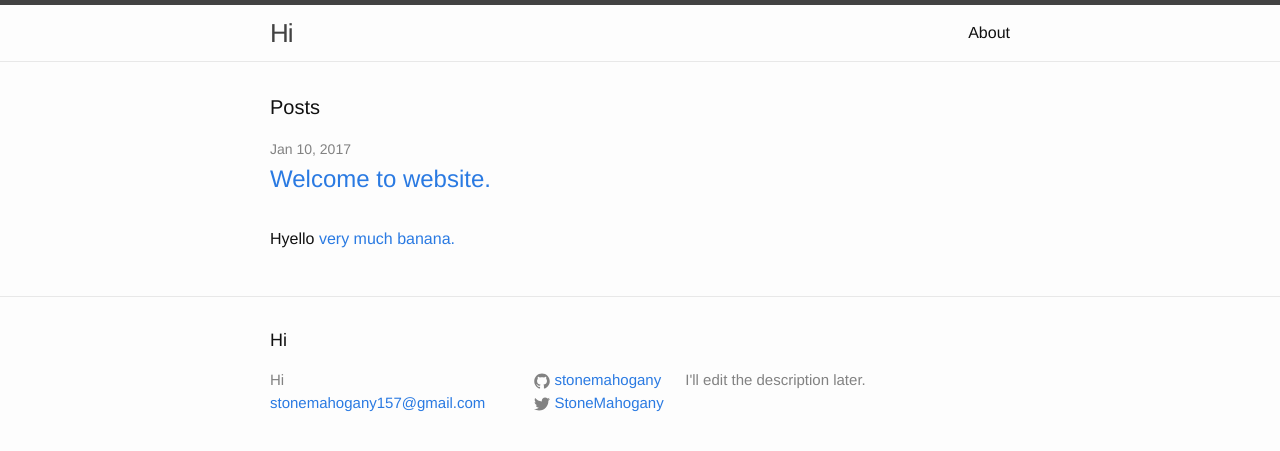
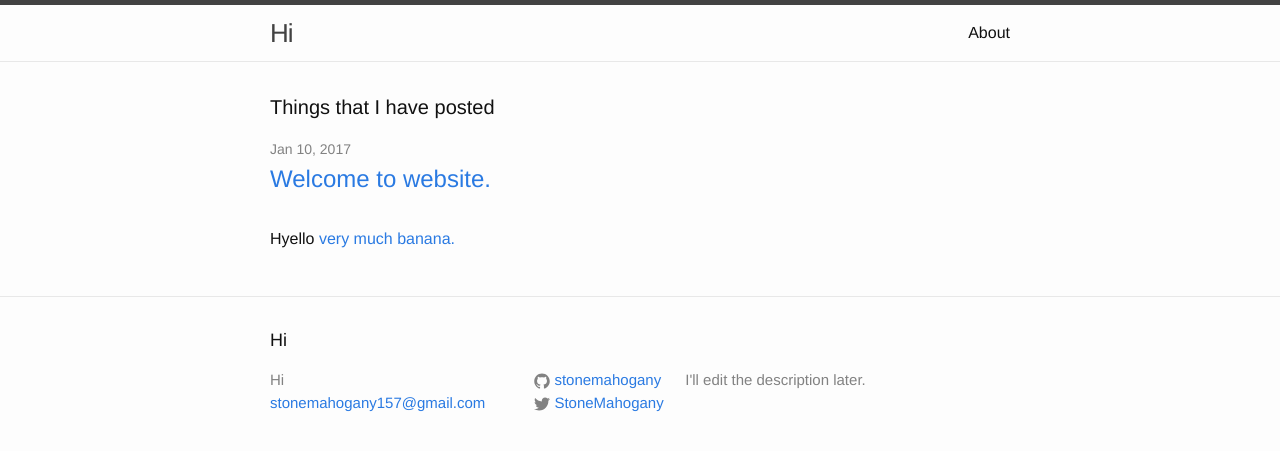
Before and after one commit to StoneMahogany/StoneMahogany.github.io, a Jekyll site: the page built from index.html, in a window 1280 px wide. Shown: the top 451 px of the page. Built offline with Jekyll 4.4.1, drawn with Linux system fonts in a browser that asks for light colours.

Commit message:
Update index.html

```diff
--- a/index.html
+++ b/index.html
@@ -4,7 +4,7 @@ layout: default
 
 <div class="home">
 
-  <h1 class="page-heading">Posts</h1>
+  <h1 class="page-heading">Things that I have posted</h1>
 
   <ul class="post-list">
     {% for post in site.posts %}
```
